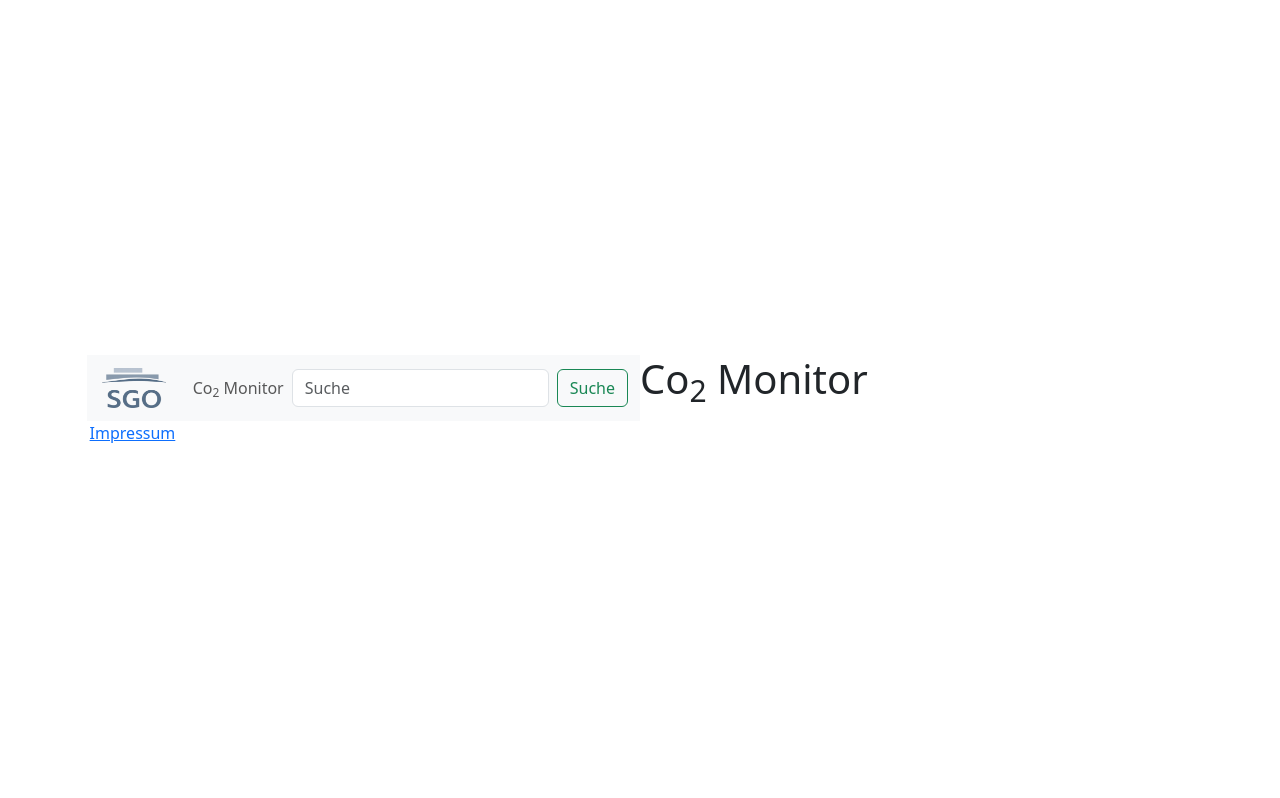
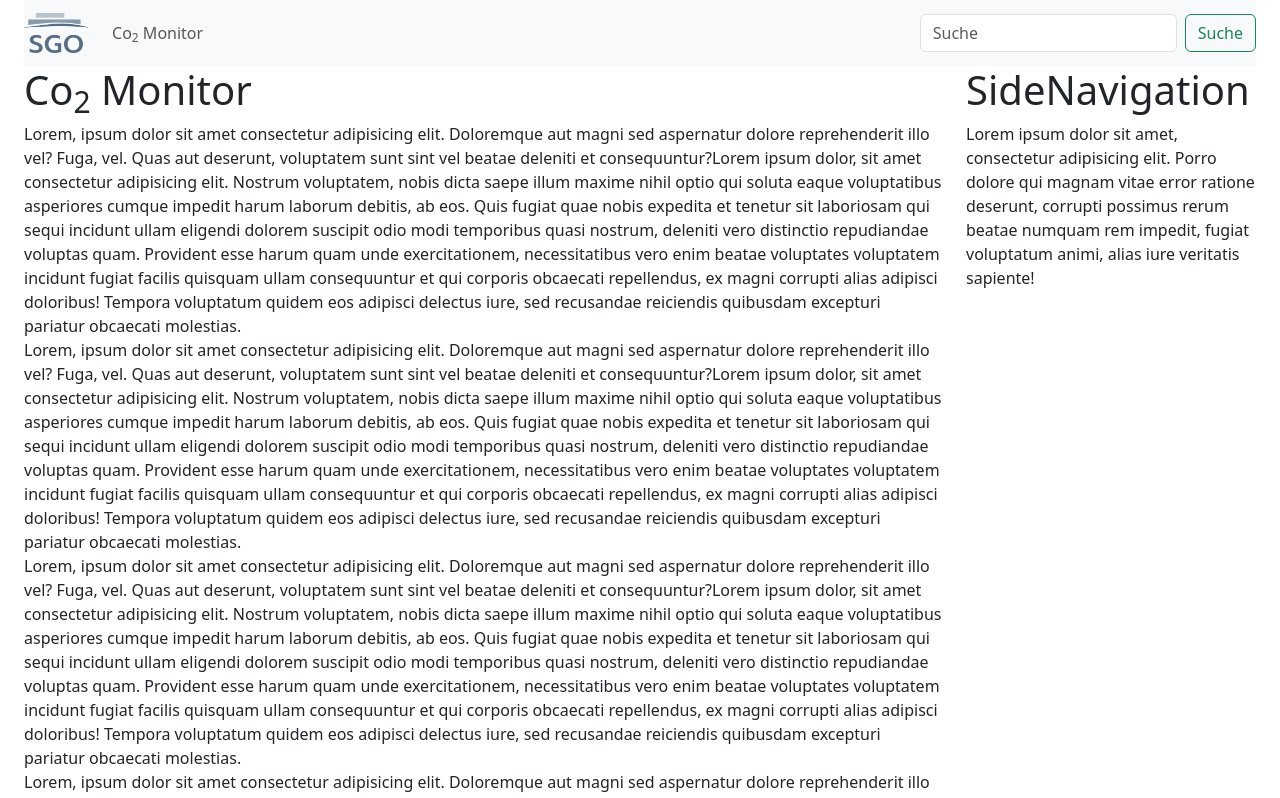
Before and after one commit to EfaM/emission-monitor, a Vue app: page /co2-monitor in a window 1280 px wide. Shown: the top 798 px of the page. Built offline with nearby package versions, Linux system fonts and the light colour scheme.

Commit message:
Demo-Styling entfernt + Flex-Container aufgebaut

```diff
--- a/src/App.vue
+++ b/src/App.vue
@@ -6,14 +6,31 @@ import FooterBar from '@/components/FooterBar.vue'
 </script>
 
 <template>
-  <HeaderBar />
+  <div class="container-fluid">
+    <div class="container-xxl" id="flexContainerWrapper">
+      <div class="row" id="headerWrapper">
+        <div class="col-12">
+          <HeaderBar />
+        </div>
+      </div>
 
-  <main>
-    <SideNavigation />
-    <MobileSideNavigation />
+      <div class="row" id="mainWrapper">
+        <div class="col-9">
+          <main>
+            <RouterView />
+          </main>
+        </div>
+        <aside class="col-3">
+          <SideNavigation />
+          <MobileSideNavigation />
+        </aside>
+      </div>
 
-    <RouterView />
-  </main>
-
-  <FooterBar />
+      <div class="row" id="footerWrapper">
+        <div class="col-12">
+          <FooterBar />
+        </div>
+      </div>
+    </div>
+  </div>
 </template>
--- a/src/assets/base.css
+++ /dev/null
@@ -1,86 +0,0 @@
-/* color palette from <https://github.com/vuejs/theme> */
-:root {
-  --vt-c-white: #ffffff;
-  --vt-c-white-soft: #f8f8f8;
-  --vt-c-white-mute: #f2f2f2;
-
-  --vt-c-black: #181818;
-  --vt-c-black-soft: #222222;
-  --vt-c-black-mute: #282828;
-
-  --vt-c-indigo: #2c3e50;
-
-  --vt-c-divider-light-1: rgba(60, 60, 60, 0.29);
-  --vt-c-divider-light-2: rgba(60, 60, 60, 0.12);
-  --vt-c-divider-dark-1: rgba(84, 84, 84, 0.65);
-  --vt-c-divider-dark-2: rgba(84, 84, 84, 0.48);
-
-  --vt-c-text-light-1: var(--vt-c-indigo);
-  --vt-c-text-light-2: rgba(60, 60, 60, 0.66);
-  --vt-c-text-dark-1: var(--vt-c-white);
-  --vt-c-text-dark-2: rgba(235, 235, 235, 0.64);
-}
-
-/* semantic color variables for this project */
-:root {
-  --color-background: var(--vt-c-white);
-  --color-background-soft: var(--vt-c-white-soft);
-  --color-background-mute: var(--vt-c-white-mute);
-
-  --color-border: var(--vt-c-divider-light-2);
-  --color-border-hover: var(--vt-c-divider-light-1);
-
-  --color-heading: var(--vt-c-text-light-1);
-  --color-text: var(--vt-c-text-light-1);
-
-  --section-gap: 160px;
-}
-
-@media (prefers-color-scheme: dark) {
-  :root {
-    --color-background: var(--vt-c-black);
-    --color-background-soft: var(--vt-c-black-soft);
-    --color-background-mute: var(--vt-c-black-mute);
-
-    --color-border: var(--vt-c-divider-dark-2);
-    --color-border-hover: var(--vt-c-divider-dark-1);
-
-    --color-heading: var(--vt-c-text-dark-1);
-    --color-text: var(--vt-c-text-dark-2);
-  }
-}
-
-*,
-*::before,
-*::after {
-  box-sizing: border-box;
-  margin: 0;
-  font-weight: normal;
-}
-
-body {
-  min-height: 100vh;
-  color: var(--color-text);
-  background: var(--color-background);
-  transition:
-    color 0.5s,
-    background-color 0.5s;
-  line-height: 1.6;
-  font-family:
-    Inter,
-    -apple-system,
-    BlinkMacSystemFont,
-    'Segoe UI',
-    Roboto,
-    Oxygen,
-    Ubuntu,
-    Cantarell,
-    'Fira Sans',
-    'Droid Sans',
-    'Helvetica Neue',
-    sans-serif;
-  font-size: 15px;
-  text-rendering: optimizeLegibility;
-  -webkit-font-smoothing: antialiased;
-  -moz-osx-font-smoothing: grayscale;
-}
--- a/src/assets/main.css
+++ b/src/assets/main.css
@@ -1,35 +1,17 @@
-@import './base.css';
-
-#app {
-  max-width: 1280px;
-  margin: 0 auto;
-  padding: 2rem;
-  font-weight: normal;
+#flexContainerWrapper {
+  display: flex;
+  flex-direction: column;
+  min-height: 100vh;
 }
 
-a,
-.green {
-  text-decoration: none;
-  color: hsla(160, 100%, 37%, 1);
-  transition: 0.4s;
-  padding: 3px;
+#headerWrapper {
+  flex-grow: 0;
 }
 
-@media (hover: hover) {
-  a:hover {
-    background-color: hsla(160, 100%, 37%, 0.2);
-  }
+#mainWrapper {
+  flex-grow: 1;
 }
 
-@media (min-width: 1024px) {
-  body {
-    display: flex;
-    place-items: center;
-  }
-
-  #app {
-    display: grid;
-    grid-template-columns: 1fr 1fr;
-    padding: 0 2rem;
-  }
+#footerWrapper {
+  flex-grow: 0;
 }
--- a/src/components/SideNavigation.vue
+++ b/src/components/SideNavigation.vue
@@ -1,3 +1,8 @@
 <template>
-  <aside></aside>
+  <h1>SideNavigation</h1>
+  <p>
+    Lorem ipsum dolor sit amet, consectetur adipisicing elit. Porro dolore qui magnam vitae error
+    ratione deserunt, corrupti possimus rerum beatae numquam rem impedit, fugiat voluptatum animi,
+    alias iure veritatis sapiente!
+  </p>
 </template>
--- a/src/components/TopNavigation.vue
+++ b/src/components/TopNavigation.vue
@@ -4,7 +4,6 @@ import { RouterLink } from 'vue-router'
 
 <template>
   <nav class="navbar navbar-expand-lg bg-body-tertiary">
-    <div class="container-fluid">
     <RouterLink to="/" class="navbar-brand">
       <img src="@/assets/navlogo.png" alt="SGO Logo" height="40" />
     </RouterLink>
@@ -30,6 +29,5 @@ import { RouterLink } from 'vue-router'
         <button class="btn btn-outline-success" type="submit">Suche</button>
       </form>
     </div>
-    </div>
   </nav>
 </template>
--- a/src/views/Co2MonitorView.vue
+++ b/src/views/Co2MonitorView.vue
@@ -1,15 +1,57 @@
 <template>
   <div>
     <h1>Co<sub>2</sub> Monitor</h1>
+    <div class="p">
+      Lorem, ipsum dolor sit amet consectetur adipisicing elit. Doloremque aut magni sed aspernatur
+      dolore reprehenderit illo vel? Fuga, vel. Quas aut deserunt, voluptatem sunt sint vel beatae
+      deleniti et consequuntur?Lorem ipsum dolor, sit amet consectetur adipisicing elit. Nostrum
+      voluptatem, nobis dicta saepe illum maxime nihil optio qui soluta eaque voluptatibus
+      asperiores cumque impedit harum laborum debitis, ab eos. Quis fugiat quae nobis expedita et
+      tenetur sit laboriosam qui sequi incidunt ullam eligendi dolorem suscipit odio modi temporibus
+      quasi nostrum, deleniti vero distinctio repudiandae voluptas quam. Provident esse harum quam
+      unde exercitationem, necessitatibus vero enim beatae voluptates voluptatem incidunt fugiat
+      facilis quisquam ullam consequuntur et qui corporis obcaecati repellendus, ex magni corrupti
+      alias adipisci doloribus! Tempora voluptatum quidem eos adipisci delectus iure, sed recusandae
+      reiciendis quibusdam excepturi pariatur obcaecati molestias.
+    </div>
+    <div class="p">
+      Lorem, ipsum dolor sit amet consectetur adipisicing elit. Doloremque aut magni sed aspernatur
+      dolore reprehenderit illo vel? Fuga, vel. Quas aut deserunt, voluptatem sunt sint vel beatae
+      deleniti et consequuntur?Lorem ipsum dolor, sit amet consectetur adipisicing elit. Nostrum
+      voluptatem, nobis dicta saepe illum maxime nihil optio qui soluta eaque voluptatibus
+      asperiores cumque impedit harum laborum debitis, ab eos. Quis fugiat quae nobis expedita et
+      tenetur sit laboriosam qui sequi incidunt ullam eligendi dolorem suscipit odio modi temporibus
+      quasi nostrum, deleniti vero distinctio repudiandae voluptas quam. Provident esse harum quam
+      unde exercitationem, necessitatibus vero enim beatae voluptates voluptatem incidunt fugiat
+      facilis quisquam ullam consequuntur et qui corporis obcaecati repellendus, ex magni corrupti
+      alias adipisci doloribus! Tempora voluptatum quidem eos adipisci delectus iure, sed recusandae
+      reiciendis quibusdam excepturi pariatur obcaecati molestias.
+    </div>
+    <div class="p">
+      Lorem, ipsum dolor sit amet consectetur adipisicing elit. Doloremque aut magni sed aspernatur
+      dolore reprehenderit illo vel? Fuga, vel. Quas aut deserunt, voluptatem sunt sint vel beatae
+      deleniti et consequuntur?Lorem ipsum dolor, sit amet consectetur adipisicing elit. Nostrum
+      voluptatem, nobis dicta saepe illum maxime nihil optio qui soluta eaque voluptatibus
+      asperiores cumque impedit harum laborum debitis, ab eos. Quis fugiat quae nobis expedita et
+      tenetur sit laboriosam qui sequi incidunt ullam eligendi dolorem suscipit odio modi temporibus
+      quasi nostrum, deleniti vero distinctio repudiandae voluptas quam. Provident esse harum quam
+      unde exercitationem, necessitatibus vero enim beatae voluptates voluptatem incidunt fugiat
+      facilis quisquam ullam consequuntur et qui corporis obcaecati repellendus, ex magni corrupti
+      alias adipisci doloribus! Tempora voluptatum quidem eos adipisci delectus iure, sed recusandae
+      reiciendis quibusdam excepturi pariatur obcaecati molestias.
+    </div>
+    <div class="p">
+      Lorem, ipsum dolor sit amet consectetur adipisicing elit. Doloremque aut magni sed aspernatur
+      dolore reprehenderit illo vel? Fuga, vel. Quas aut deserunt, voluptatem sunt sint vel beatae
+      deleniti et consequuntur?Lorem ipsum dolor, sit amet consectetur adipisicing elit. Nostrum
+      voluptatem, nobis dicta saepe illum maxime nihil optio qui soluta eaque voluptatibus
+      asperiores cumque impedit harum laborum debitis, ab eos. Quis fugiat quae nobis expedita et
+      tenetur sit laboriosam qui sequi incidunt ullam eligendi dolorem suscipit odio modi temporibus
+      quasi nostrum, deleniti vero distinctio repudiandae voluptas quam. Provident esse harum quam
+      unde exercitationem, necessitatibus vero enim beatae voluptates voluptatem incidunt fugiat
+      facilis quisquam ullam consequuntur et qui corporis obcaecati repellendus, ex magni corrupti
+      alias adipisci doloribus! Tempora voluptatum quidem eos adipisci delectus iure, sed recusandae
+      reiciendis quibusdam excepturi pariatur obcaecati molestias.
+    </div>
   </div>
 </template>
-
-<style>
-@media (min-width: 1024px) {
-  .impressum {
-    min-height: 100vh;
-    display: flex;
-    align-items: center;
-  }
-}
-</style>
--- a/src/views/HomeView.vue
+++ b/src/views/HomeView.vue
@@ -5,13 +5,3 @@
     Shared Responsibility.
   </strong>
 </template>
-
-<style>
-@media (min-width: 1024px) {
-  .impressum {
-    min-height: 100vh;
-    display: flex;
-    align-items: center;
-  }
-}
-</style>
--- a/src/views/ImpressumView.vue
+++ b/src/views/ImpressumView.vue
@@ -3,13 +3,3 @@
     <h1>Impressum</h1>
   </div>
 </template>
-
-<style>
-@media (min-width: 1024px) {
-  .impressum {
-    min-height: 100vh;
-    display: flex;
-    align-items: center;
-  }
-}
-</style>
```
Lines whose indentation alone changed are shown as unchanged.
